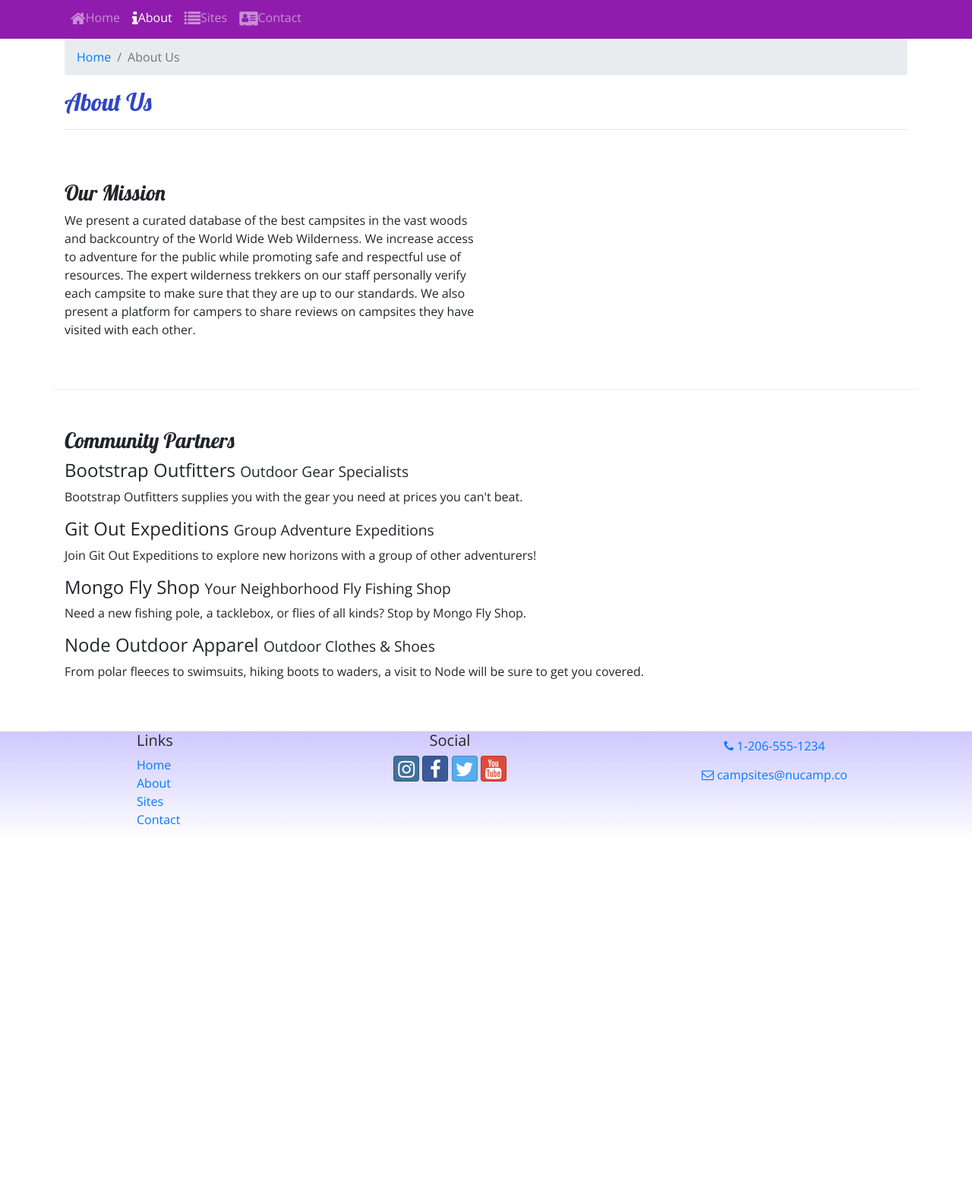
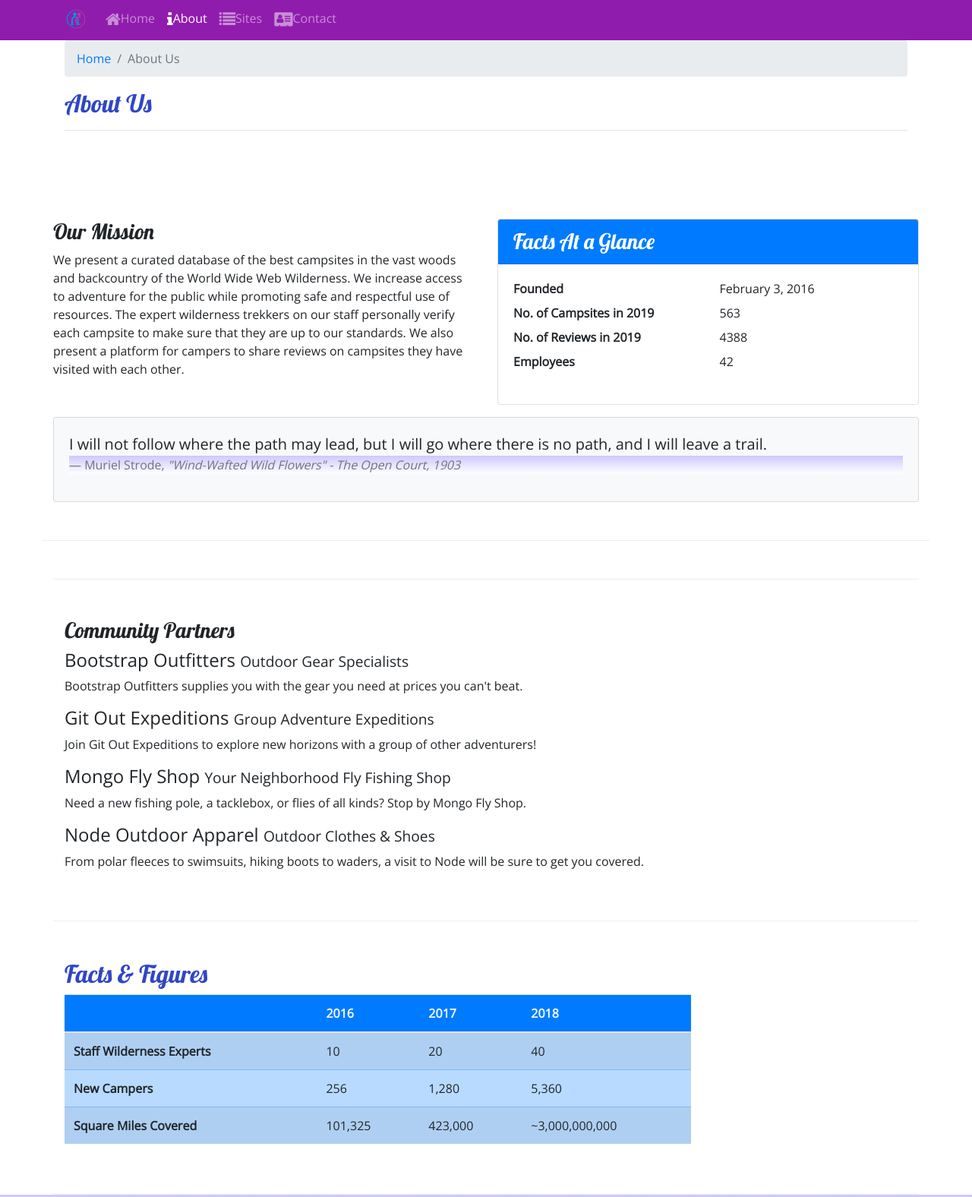
Before and after one commit to goosekun/nucampsite, a website: page aboutus.html in a window 1280 px wide. Shown: the part 167-1743 px from the top of the page at 76% size. Before the commit the page ends 1274 px from the top, so only its background shows below. Drawn offline with nearby package versions, Linux system fonts and the light colour scheme.

Commit message:
added media and images

```diff
--- a/aboutus.html
+++ b/aboutus.html
@@ -25,6 +25,9 @@
     <header class="jumbotron jumbotron-fluid">
         <div class="container">
             <div class="row">
+                <div class="col-4 col-sm-3 col-md-2 align-self-center">
+                    <a href="index.html"><img src="img/logo.png" class="img-fluid" /></a>
+                </div>
                 <div class="col">
                     <h1>NuCamp</h1>
                     <h2>a better way to camp</h2>
@@ -35,7 +38,8 @@
 
     <nav class="navbar navbar-expand-sm navbar-dark stickytop">
         <div class="container">
-            <button class="navbar-toggler ml-auto" type="button" data-toggle="collapse" data-target="#nucampNavbar">
+            <a class="navbar-brand" href="index.html"><img src="img/logo.png" height="30" width="30" /></a>
+            <button class="navbar-toggler" type="button" data-toggle="collapse" data-target="#nucampNavbar">
                 <span class="navbar-toggler-icon"></span>
             </button>
             <div class="collapse navbar-collapse" id="nucampNavbar">
@@ -62,9 +66,40 @@
         </div>
 
         <div class="row row-content">
-            <div class="col-sm-6">
-                <h3>Our Mission</h3>
-                <p class="d-none d-sm-block">We present a curated database of the best campsites in the vast woods and backcountry of the World Wide Web Wilderness. We increase access to adventure for the public while promoting safe and respectful use of resources. The expert wilderness trekkers on our staff personally verify each campsite to make sure that they are up to our standards. We also present a platform for campers to share reviews on campsites they have visited with each other.</p>
+            <div class="row row-content">
+                <div class="col-sm-6">
+                    <h3>Our Mission</h3>
+                    <p>We present a curated database of the best campsites in the vast woods and backcountry of the World Wide Web Wilderness. We increase access to adventure for the public while promoting safe and respectful use of resources. The expert wilderness trekkers on our staff personally verify each campsite to make sure that they are up to our standards. We also present a platform for campers to share reviews on campsites they have visited with  each other.</p>
+                </div>
+                <div class="col-sm-6">
+                    <div class="card">
+                        <h3 class="card-header bg-primary text-white">Facts At a Glance</h3>
+                        <div class="card-body">
+                            <dl class="row">
+                                <dt class="col-6">Founded</dt>
+                                <dd class="col-6">February 3, 2016</dd>
+                                <dt class="col-6">No. of Campsites in 2019</dt>
+                                <dd class="col-6">563</dd>
+                                <dt class="col-6">No. of Reviews in 2019</dt>
+                                <dd class="col-6">4388</dd>
+                                <dt class="col-6">Employees</dt>
+                                <dd class="col-6">42</dd>
+                            </dl>
+                        </div>
+                    </div>
+                </div>
+                <div class="col">
+                    <div class="card bg-light mt-3">
+                        <blockquote class="blockquote card-body">
+                            <p class="mb-0">I will not follow where the path may lead, but I will go where there is no path, and I will leave a trail.</p>
+                            <footer class="blockquote-footer">Muriel Strode,
+                                <cite title="Source Title">"Wind-Wafted Wild Flowers" -
+                                    The Open Court, 1903
+                                </cite>
+                            </footer>
+                        </blockquote>
+                    </div>
+                </div>
             </div>
         </div>
 
@@ -81,9 +116,48 @@
                 <p class="d-none d-sm-block"> From polar fleeces to swimsuits, hiking boots to waders, a visit to Node will be sure to get you covered.</p>
             </div>
         </div>
+
+        <div class="row row-content">
+            <div class="col-sm-9">
+            	<h2>Facts &amp; Figures</h2>
+            	<div class="table-responsive">
+               	    <table class="table table-striped">
+	                    <thead>
+	                        <tr class="bg-primary text-light">
+	                            <th></th>
+	                            <th>2016</th>
+	                            <th>2017</th>
+	                            <th>2018</th>
+	                        </tr>
+                    	</thead>
+	                    <tbody class="table-primary">
+                            <tr>
+                                <th>Staff Wilderness Experts</th>
+                                <td>10</td>
+                                <td>20</td>
+                                <td>40</td>
+                            </tr>
+                            <tr>
+                                <th>New Campers</th>
+                                <td>256</td>
+                                <td>1,280</td>
+                                <td>5,360</td>
+                            </tr>
+                            <tr>
+                                <th>Square Miles Covered</th>
+                                <td>101,325</td>
+                                <td>423,000</td>
+                                <td>~3,000,000,000</td>
+                            </tr>
+                        </tbody>
+                    </table>
+                </div>
+            </div>
+       </div>
+
     </div>
 
-    <footer>
+    <footer class="site-footer">
         <div class="container">
             <div class="row">
                 <div class="col-4 col-sm-2 offset-1">
--- a/css/styles.css
+++ b/css/styles.css
@@ -34,3 +34,8 @@ footer {
 .navbar {
     background-color: #901CAD;
 }
+
+.site-footer{
+    background-image: linear-gradient(#CEC8FF, white);
+    padding: 20px 0;
+}
```
Also changed, not shown: contactus.html (+6 -2 lines), index.html (+20 -6 lines), img/bootstrap-thumb.png (added), img/breadcrumb-trail-thumb.jpg (added), img/breadcrumb-trail.jpg (added), img/chrome-river-thumb.jpg (added), img/chrome-river.jpg (added), img/logo.png (added), img/react-lake-thumb.jpg (added), img/react-lake.jpg (added).
